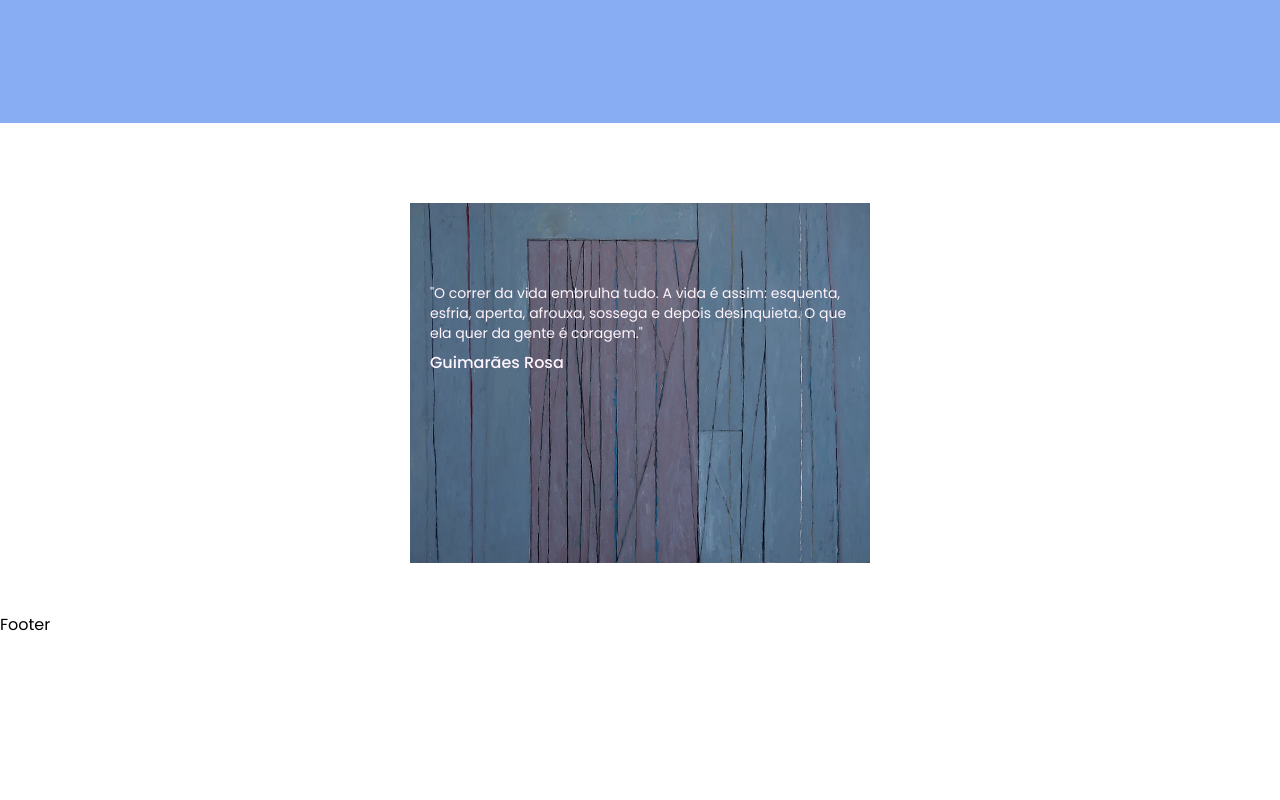
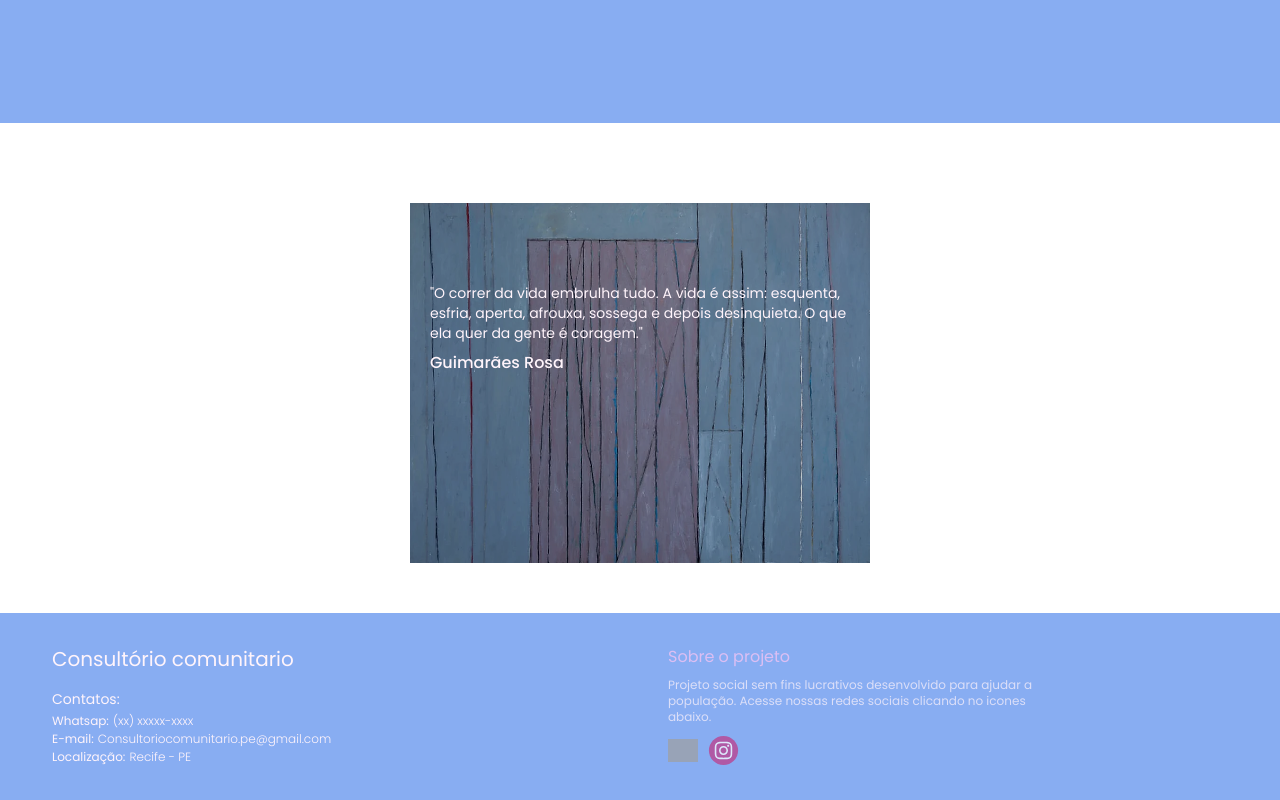
Before and after one commit to RonaldoFidelis/PE-Frontend, a React (Vite) app: page / in a window 1280 px wide. Shown: the part 400-1200 px from the top of the page. Before the commit the page ends 1037 px from the top, so only its background shows below. Built offline with nearby package versions, Linux system fonts and the light colour scheme; grey boxes are pictures that could not be loaded.

Commit message:
Feat: Footer created

```diff
--- a/src/components/Footer.jsx
+++ b/src/components/Footer.jsx
@@ -1,7 +1,44 @@
+import discord from "../assets/discord.svg";
+import instagram from "../assets/instagram.svg";
 
 function Footer() {
   return (
-    <div>Footer</div>
+    <footer className="bg-backgroundBlue/60 grid grid-cols-1 md:grid-cols-2 p-2 md:p-8">
+      <div className="md:col-span-1 px-5">
+        <h1 className="mb-4 text-background text-xl font-normal">Consultório comunitario</h1>
+        <ul className="flex flex-col">
+          <h1 className="text-background text-sm font-normal mb-1">Contatos:</h1>
+          <li className="flex flex-row gap-1 items-center mb-[2px]">
+            <h1 className="text-background text-xs font-normal">Whatsap:</h1>
+            <a href="/" className="text-background text-xs font-light transition ease-in-out hover:text-backgroundSecondary/90 duration-500">(xx) xxxxx-xxxx</a>
+          </li>
+          <li className="flex flex-row gap-1 items-center mb-[2px]">
+            <h1 className="text-background text-xs font-normal">E-mail:</h1>
+            <a href="/" className="text-background text-xs font-light transition ease-in-out hover:text-backgroundSecondary/90 duration-500">Consultoriocomunitario.pe@gmail.com</a>
+          </li>
+          <li className="flex flex-row gap-1 items-center mb-[2px]">
+            <h1 className="text-background text-xs font-normal">Localização:</h1>
+            <a href="/" className="text-background text-xs font-light transition ease-in-out hover:text-backgroundSecondary/90 duration-500">Recife - PE</a>
+          </li>
+        </ul>
+      </div>
+      <div className="mt-5 md:mt-0 md:col-span-1 px-5 ">
+        <div className="flex flex-col gap-2 md:w-[400px] px-2">
+          <h1 className="text-backgroundSecondary/70 text-base">Sobre o projeto</h1>
+          <p className="text-background/70 text-xs">Projeto social sem fins lucrativos
+            desenvolvido para ajudar a população. Acesse nossas redes sociais clicando no
+            icones abaixo.</p>
+            <span className="flex items-center gap-2">
+              <a className="w-[30px] opacity-70 transition ease-in-out hover:opacity-100 duration-500" href="/">
+                <img src={discord} alt="" />
+              </a>
+              <a className="w-[34.8px] opacity-70 transition ease-in-out hover:opacity-100 duration-500" href="/">
+                <img src={instagram} alt="" />
+              </a>
+            </span>
+        </div>
+      </div>
+    </footer>
   )
 }
 
```
